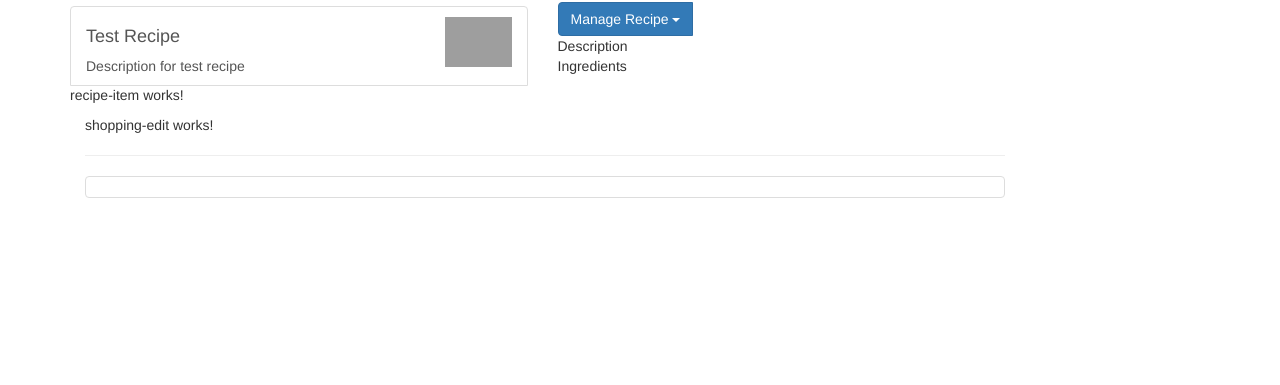
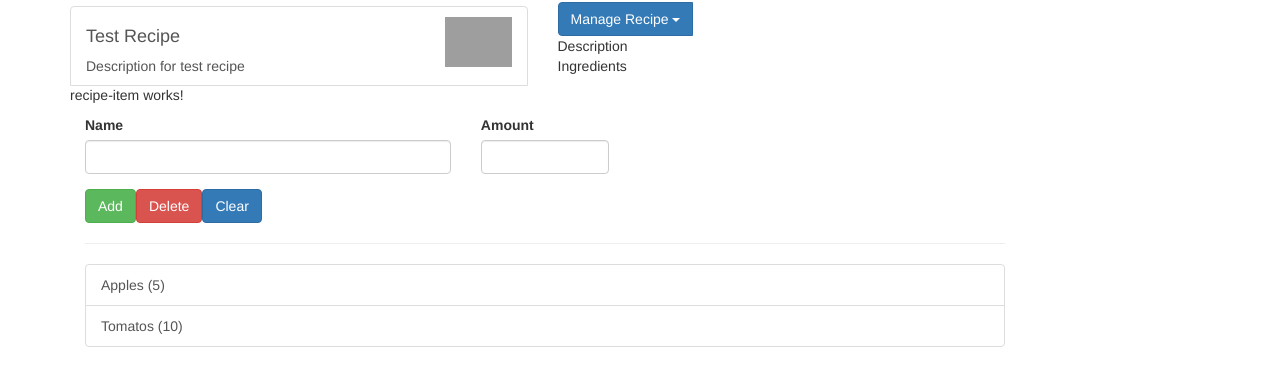
Before and after one commit to tasiamah/RecipeApp, an Angular app: page / in a window 1280 px wide. Shown: the part 197-582 px from the top of the page. Built offline with nearby package versions, Linux system fonts and the light colour scheme; grey boxes are pictures that could not be loaded.

Commit message:
configured ingredients

```diff
--- /dev/null
+++ b/src/app/shared/ingredient.model.ts
@@ -0,0 +1,3 @@
+export class Ingredient {
+    constructor(public name: string, public amount: number) {}
+}
--- a/src/app/shopping-list/shopping-edit/shopping-edit.component.html
+++ b/src/app/shopping-list/shopping-edit/shopping-edit.component.html
@@ -1 +1,23 @@
-<p>shopping-edit works!</p>
+<div class="row">
+    <div class="col-xs-12">
+        <form>
+            <div class="row">
+                <div class="col-sm-5 form-group">
+                    <label for="name">Name</label>
+                    <input type="text" id="name" class="form-control">
+                </div>
+                <div class="col-sm-2 form-group">
+                    <label for="amount">Amount</label>
+                    <input type="number" id="amount" class="form-control">
+                </div>
+            </div>
+            <div class="row">
+                <div class="col-xs-12">
+                    <div class="btn btn-success" type="submit">Add</div>
+                    <div class="btn btn-danger" type="button">Delete</div>
+                    <div class="btn btn-primary" type="button">Clear</div>
+                </div>
+            </div>
+        </form>
+    </div>
+</div>
--- a/src/app/shopping-list/shopping-list.component.html
+++ b/src/app/shopping-list/shopping-list.component.html
@@ -3,7 +3,12 @@
     <hr>
 
     <ul class="list-group">
-        <a class="list-group-item" style="cursor: pointer;"></a>
+        <a class="list-group-item"
+        style="cursor: pointer"
+        *ngFor="let ingredient of ingredients"
+        >
+        {{ ingredient.name }} ({{ ingredient.amount }})
+        </a>
     </ul>
 
 </div>
--- a/src/app/shopping-list/shopping-list.component.ts
+++ b/src/app/shopping-list/shopping-list.component.ts
@@ -1,4 +1,6 @@
 import { Component, OnInit } from '@angular/core';
+
+import { Ingredient } from '../shared/ingredient.model';
 
 @Component({
   selector: 'app-shopping-list',
@@ -6,7 +8,11 @@
   styleUrls: ['./shopping-list.component.css']
 })
 export class ShoppingListComponent implements OnInit {
-  ingredients = [];
+  ingredients: Ingredient[] = [
+    new Ingredient('Apples', 5),
+    new Ingredient('Tomatos', 10),
+  ];
+
   constructor() { }
 
   ngOnInit(): void {
```
